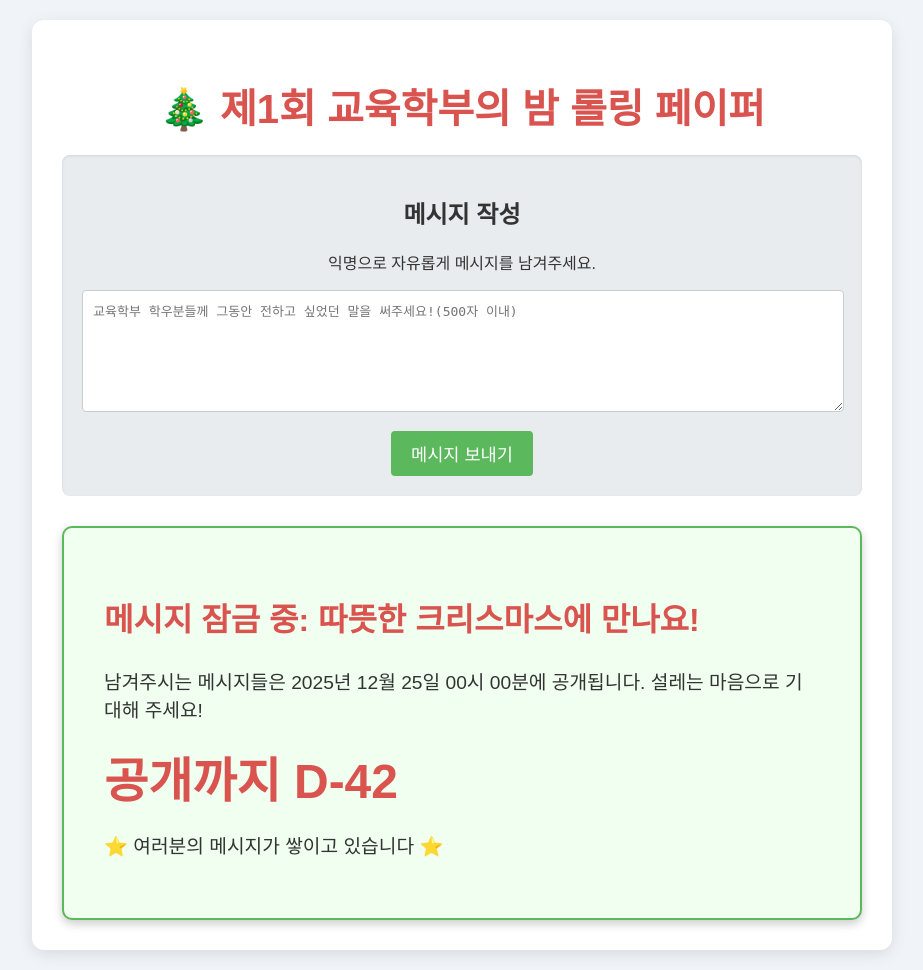
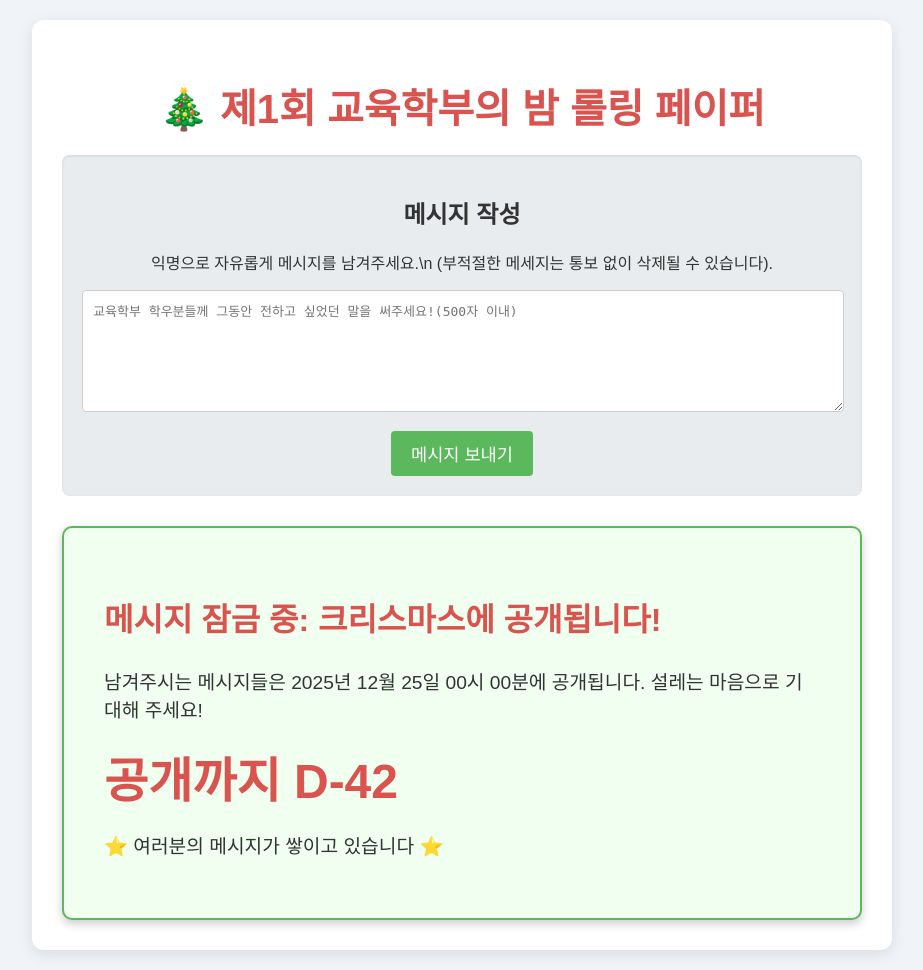
Before and after one commit to p6x6wc4spb-hash/collegeofeducation_rollingpaper, a Flask app: page / in a window 1280 px wide. Shown: the whole page, without its empty margins (178-1101 px from the left). Run offline with Flask 3, Linux system fonts and the light colour scheme; data that the repository does not hold is empty.

Commit message:
Update index.html

```diff
--- a/templates/index.html
+++ b/templates/index.html
@@ -111,7 +111,7 @@
 
         <div class="message-form">
             <h2>메시지 작성</h2>
-            <p>익명으로 자유롭게 메시지를 남겨주세요.</p>
+            <p>익명으로 자유롭게 메시지를 남겨주세요.\n (부적절한 메세지는 통보 없이 삭제될 수 있습니다).</p>
             <form method="POST" action="{{ url_for('write_message') }}">
                 <textarea name="content" placeholder="교육학부 학우분들께 그동안 전하고 싶었던 말을 써주세요!(500자 이내)" maxlength="500" required></textarea>
                 <button type="submit">메시지 보내기</button>
@@ -133,7 +133,7 @@
 
             {% else %}
                 <div class="lock-screen">
-                    <h2>메시지 잠금 중: 따뜻한 크리스마스에 만나요!</h2>
+                    <h2>메시지 잠금 중: 크리스마스에 공개됩니다!</h2>
                     <p>남겨주시는 메시지들은 {{ release_date_str }}에 공개됩니다. 설레는 마음으로 기대해 주세요!</p>
 
                     {% if days_left >= 0 %}
```
